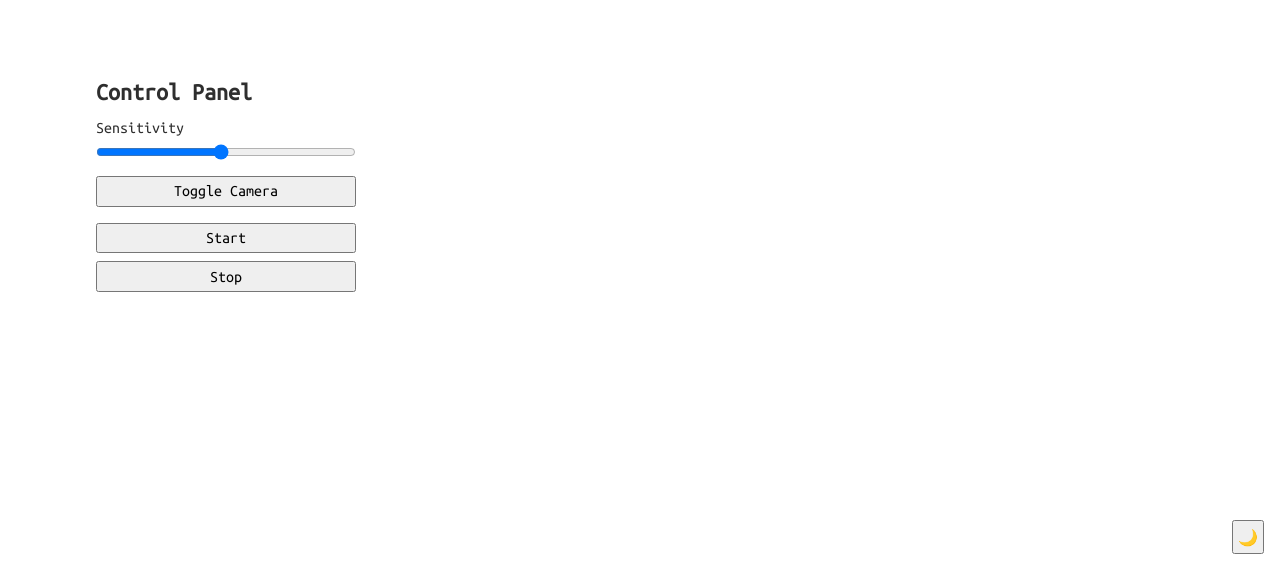
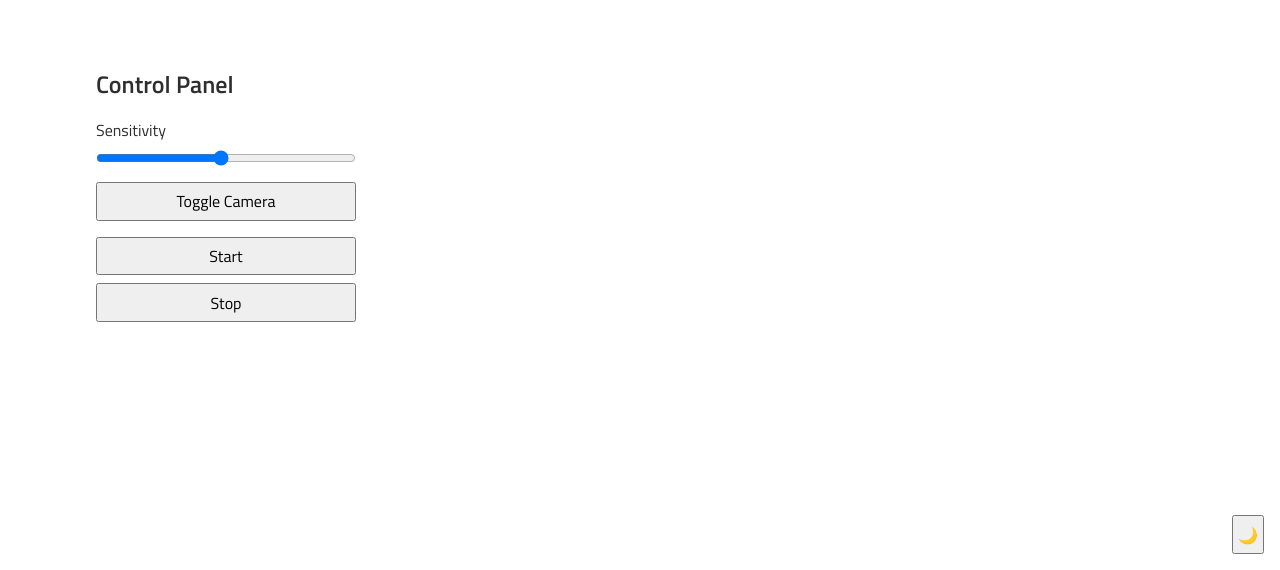
Before and after one commit to Shresht7/AsciiVision, a plain HTML site: page index.html in a window 1280 px wide. Shown: the part 230-800 px from the top of the page. Drawn offline with Linux system fonts and the light colour scheme.

Commit message:
Switch to Titilium Web font

```diff
--- a/style.css
+++ b/style.css
@@ -2,7 +2,7 @@
 /* IMPORTS */
 /* ======= */
 
-@import url('https://fonts.googleapis.com/css2?family=Ubuntu+Mono&display=swap');
+@import url('https://fonts.googleapis.com/css2?family=Titillium+Web:ital,wght@0,200;0,400;0,600;1,200;1,400;1,600&display=swap');
 
 /* ====== */
 /* COLORS */
@@ -31,7 +31,7 @@ body {
     min-height: 100vh;
     width: 100vw;
     /* overflow: hidden; */
-    font-family: 'Ubuntu Mono', monospace;
+    font-family: 'Titillium Web', monospace;
 }
 
 body {
```
